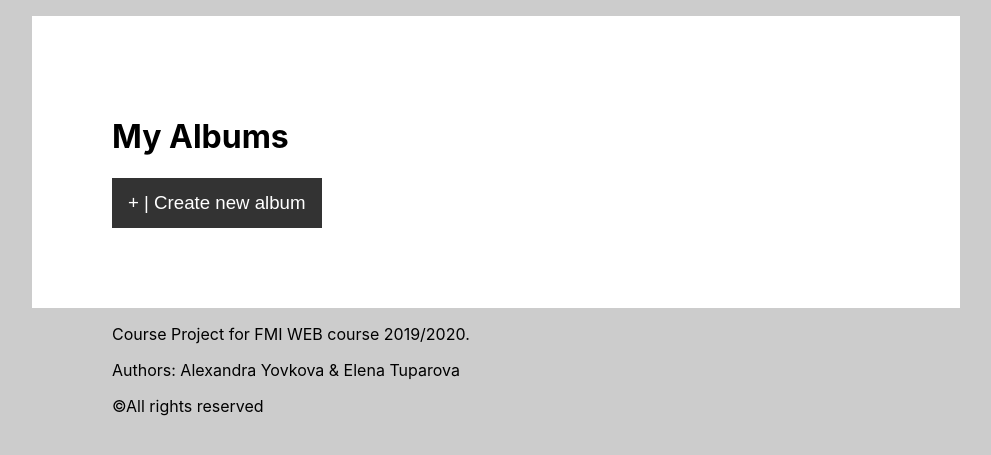
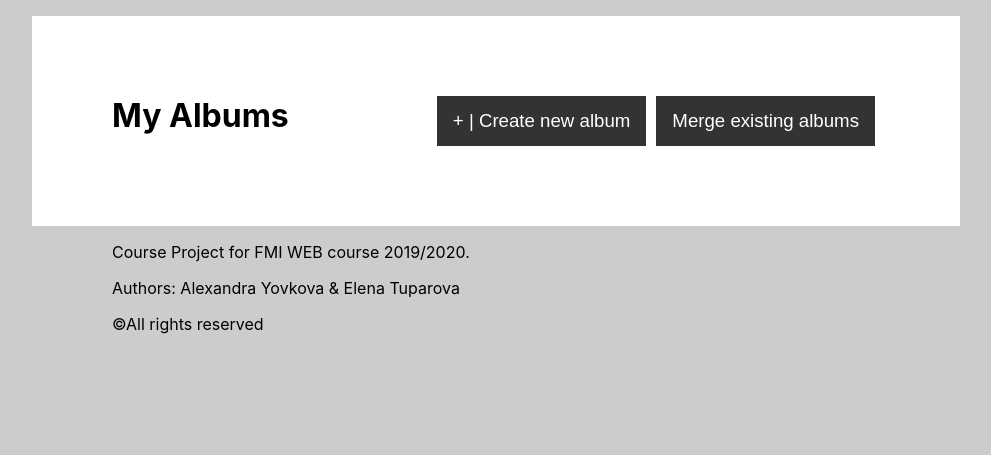
Before and after one commit to alexa984/WEB-Gallery, a PHP site: page /albums.php in a window 1280 px wide. Shown: the part 51-506 px from the top of the page, without its empty margins (144-1135 px from the left). Run offline with PHP 8.4, Linux system fonts and the light colour scheme; data that the repository does not hold is empty.

Commit message:
Add button and modal for image merge

```diff
--- a/client/albums.php
+++ b/client/albums.php
@@ -1,12 +1,16 @@
 <?php
     require "header.php";
+    require "../server/dbhandler.php";
 ?>
 
 <main class="container">
-    <h1>My Albums</h1>
-    <div>
-        <!-- TODO make the plus prettier -->
-        <button onclick="openModal()" class="form-button">&plus; | Create new album</button>
+    <div class="flex">
+        <h1 id="albums-title" class="inline-flex">My Albums</h1>
+        <div class="inline-flex">
+            <button onclick="openModal()" class="form-button" id="create-album-btn">&plus; | Create new album</button>
+            <button onclick="openMergeModal()" class="form-button" id="merge-album-btn">Merge existing
+                albums</button>
+        </div>
     </div>
     <div id="modal">
         <div class="modal-header">
@@ -27,10 +31,48 @@
             </form>
         </div>
     </div>
-    <div id="overlay"></div>
+    <div id="merge-modal">
+        <div class="modal-header">
+            <div class="title">Merge existing albums</div>
+            <button onclick="closeMergeModal()" class="close-button">&times;</button>
+        </div>
+        <div class="modal-body">
+            <form id="album-creation-form" method="post" action="merge_albums.php" enctype="multipart/form-data">
+                <label for="start-date">Start date merge criteria:</label><br>
+                <input name="start-date" required type="date" min="1970-01-01" max='<?php echo date('Y-m-d');?>'><br>
+                <label for="end-date">End date merge criteria:</label><br>
+                <input name="end-date" required type="date" min="1970-01-01" max='<?php echo date('Y-m-d');?>'><br>
+                <label for="cars">Choose albums to merge:</label>
+                <select name="cars" id="cars" multiple>
+                    <?php
 
-    <?php
-    require "../server/dbhandler.php";
+                        $query = "SELECT * FROM albums WHERE userId=?";
+                        $statement = mysqli_stmt_init($conn);
+
+                        if (!mysqli_stmt_prepare($statement, $query)) {
+                            header("Location: index.php?error=sqlerror");
+                            exit();
+                        }
+                        else {
+                            mysqli_stmt_bind_param($statement, "i", $_SESSION['userId']);
+                            mysqli_stmt_execute($statement);
+                            $result = mysqli_stmt_get_result($statement);
+                            while($row = mysqli_fetch_assoc($result)){
+                                echo '<option value='.$row['id'].'>'.$row['name'].'</option>';
+                            }
+                        }
+                      ?>
+                </select>
+                <label for="album-name">Album name:</label><br>
+                <input name="album-name" required type="text"><br>
+                <label for="description">Description:</label><br>
+                <textarea name="description" type="text"></textarea><br>
+                <input id="merge-button" type="submit" value="Merge albums">
+            </form>
+        </div>
+        <div id="overlay"></div>
+
+        <?php
     if (isset($_SESSION['userId'])){
         if (isset($_GET['id']) && $_GET['id']!="" && $_GET['name']!="") {
             // Detail of selected album
--- a/client/css/modals.css
+++ b/client/css/modals.css
@@ -1,4 +1,5 @@
-#modal {
+#modal,
+#merge-modal {
   position: fixed;
   top: 50%;
   left: 50%;
@@ -10,8 +11,13 @@
   max-width: 80%;
 }
 
-#modal.active {
+#modal.active,
+#merge-modal.active {
   transform: translate(-50%, -50%) scale(1);
+}
+
+#merge-modal {
+  border: 3px solid red;
 }
 
 .modal-header {
@@ -51,7 +57,7 @@
   left: 0;
   right: 0;
   bottom: 0;
-  background-color: rgba(0, 0, 0, .5);
+  background-color: rgba(0, 0, 0, 0.5);
   pointer-events: none;
 }
 
@@ -59,3 +65,7 @@
   opacity: 1;
   pointer-events: all;
 }
+
+#merge-modal {
+  color: red;
+}
--- /dev/null
+++ b/client/css/other.css
@@ -0,0 +1,17 @@
+.inline-flex {
+  display: inline-flex;
+}
+
+#albums-title {
+  margin: 0;
+}
+
+.flex {
+  display: flex;
+  justify-content: space-between;
+}
+
+#merge-album-btn,
+#create-album-btn {
+  margin: 0px 5px;
+}
--- a/client/header.php
+++ b/client/header.php
@@ -20,6 +20,7 @@
     <link rel="stylesheet" type="text/css" href="css/footer.css">
     <link rel="stylesheet" type="text/css" href="css/modals.css">
     <link rel="stylesheet" type="text/css" href="css/gallery.css">
+    <link rel="stylesheet" type="text/css" href="css/other.css">
     <script type="text/javascript">
     const loadMessagesCss = () => {
         let newStyleSheet = document.createElement('link');
--- a/client/js/manage_modals.js
+++ b/client/js/manage_modals.js
@@ -1,47 +1,68 @@
-const overlay = document.getElementById('overlay');
-overlay.addEventListener('click', () => {
+const overlay = document.getElementById("overlay");
+overlay.addEventListener("click", () => {
   closeModal();
   closeGalleryModal();
-})
+  closeMergeModal();
+});
 
 function openModal() {
-  document.getElementById("modal").style.transform = "translate(-50%, -50%) scale(1, 1)";
-  overlay.classList.add('active');
+  document.getElementById("modal").style.transform =
+    "translate(-50%, -50%) scale(1, 1)";
+  overlay.classList.add("active");
 }
 
 function closeModal() {
-  document.getElementById("modal").style.transform = "translate(-50%, -50%) scale(0, 0)";
-  overlay.classList.remove('active');
+  document.getElementById("modal").style.transform =
+    "translate(-50%, -50%) scale(0, 0)";
+  overlay.classList.remove("active");
+}
+
+function openMergeModal() {
+  document.getElementById("merge-modal").style.transform =
+    "translate(-50%, -50%) scale(1, 1)";
+  overlay.classList.add("active");
+}
+
+function closeMergeModal() {
+  document.getElementById("merge-modal").style.transform =
+    "translate(-50%, -50%) scale(0, 0)";
+  overlay.classList.remove("active");
 }
 
 function openGalleryModal() {
-  document.getElementById("gallery-modal").style.transform = "translate(-50%, -50%) scale(1, 1)";
-  overlay.classList.add('active');
+  document.getElementById("gallery-modal").style.transform =
+    "translate(-50%, -50%) scale(1, 1)";
+  overlay.classList.add("active");
 }
 
 function closeGalleryModal() {
-  document.getElementById("gallery-modal").style.transform = "translate(-50%, -50%) scale(0, 0)";
-  overlay.classList.remove('active');
+  document.getElementById("gallery-modal").style.transform =
+    "translate(-50%, -50%) scale(0, 0)";
+  overlay.classList.remove("active");
 }
 
 var slideIndex = 1;
 showSlides(slideIndex);
 
 function plusSlides(n) {
-  showSlides(slideIndex += n);
+  showSlides((slideIndex += n));
 }
 
 function currentSlide(n) {
-  showSlides(slideIndex = n);
+  showSlides((slideIndex = n));
 }
 
 function showSlides(n) {
   var i;
   var slides = document.getElementsByClassName("slides");
-  if (n > slides.length) {slideIndex = 1}
-  if (n < 1) {slideIndex = slides.length}
+  if (n > slides.length) {
+    slideIndex = 1;
+  }
+  if (n < 1) {
+    slideIndex = slides.length;
+  }
   for (i = 0; i < slides.length; i++) {
-      slides[i].style.display = "none";
+    slides[i].style.display = "none";
   }
-  slides[slideIndex-1].style.display = "block";
+  slides[slideIndex - 1].style.display = "block";
 }
--- a/web_gallery.sql
+++ b/web_gallery.sql
@@ -202,3 +202,5 @@ COMMIT;
 /*!40101 SET CHARACTER_SET_CLIENT=@OLD_CHARACTER_SET_CLIENT */;
 /*!40101 SET CHARACTER_SET_RESULTS=@OLD_CHARACTER_SET_RESULTS */;
 /*!40101 SET COLLATION_CONNECTION=@OLD_COLLATION_CONNECTION */;
+
+ALTER TABLE `images` CHANGE `timestamp` `timestamp` TIMESTAMP NULL DEFAULT CURRENT_TIMESTAMP;
```
Also changed, not shown: server/merge_albums.php (added).
